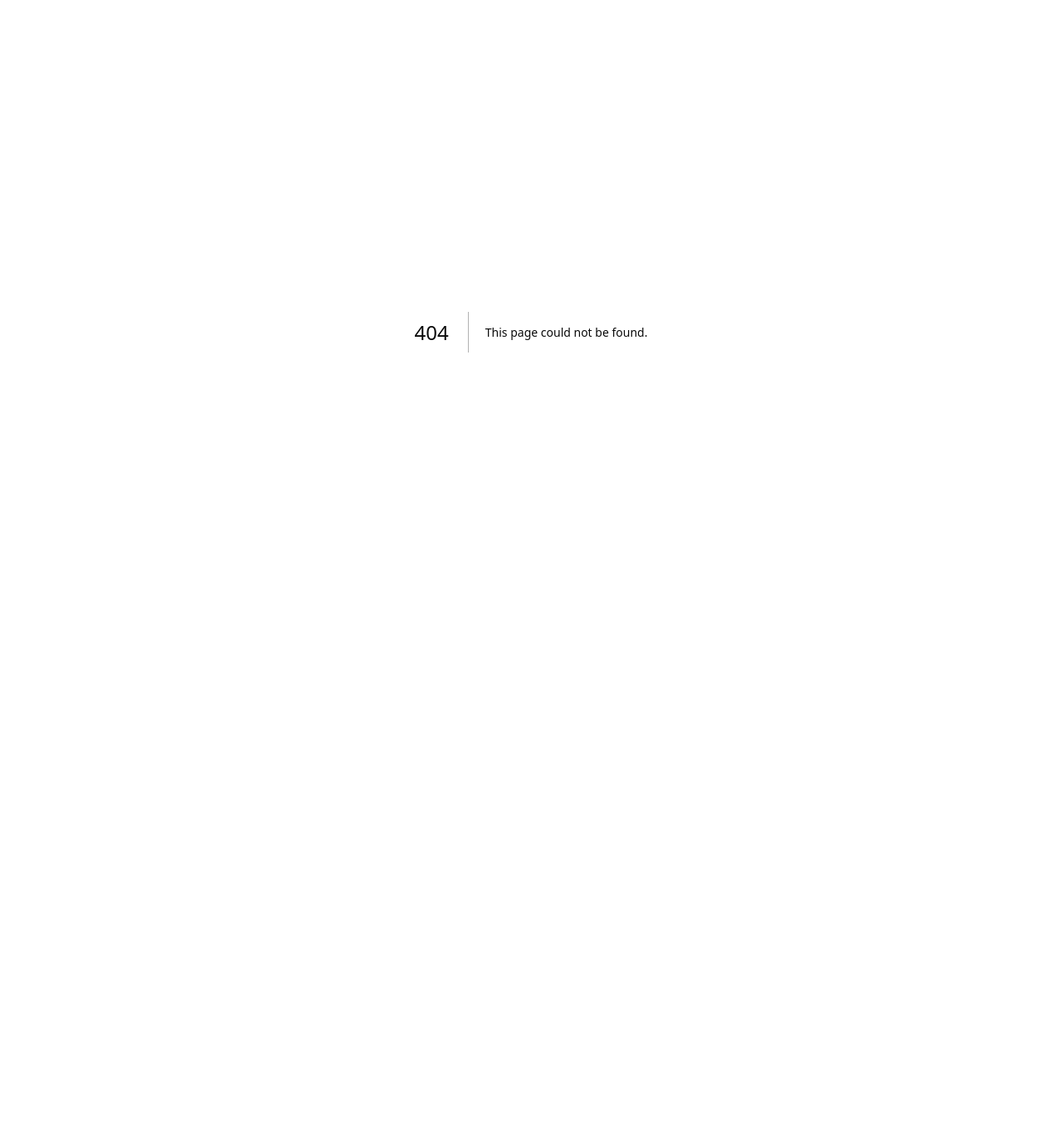
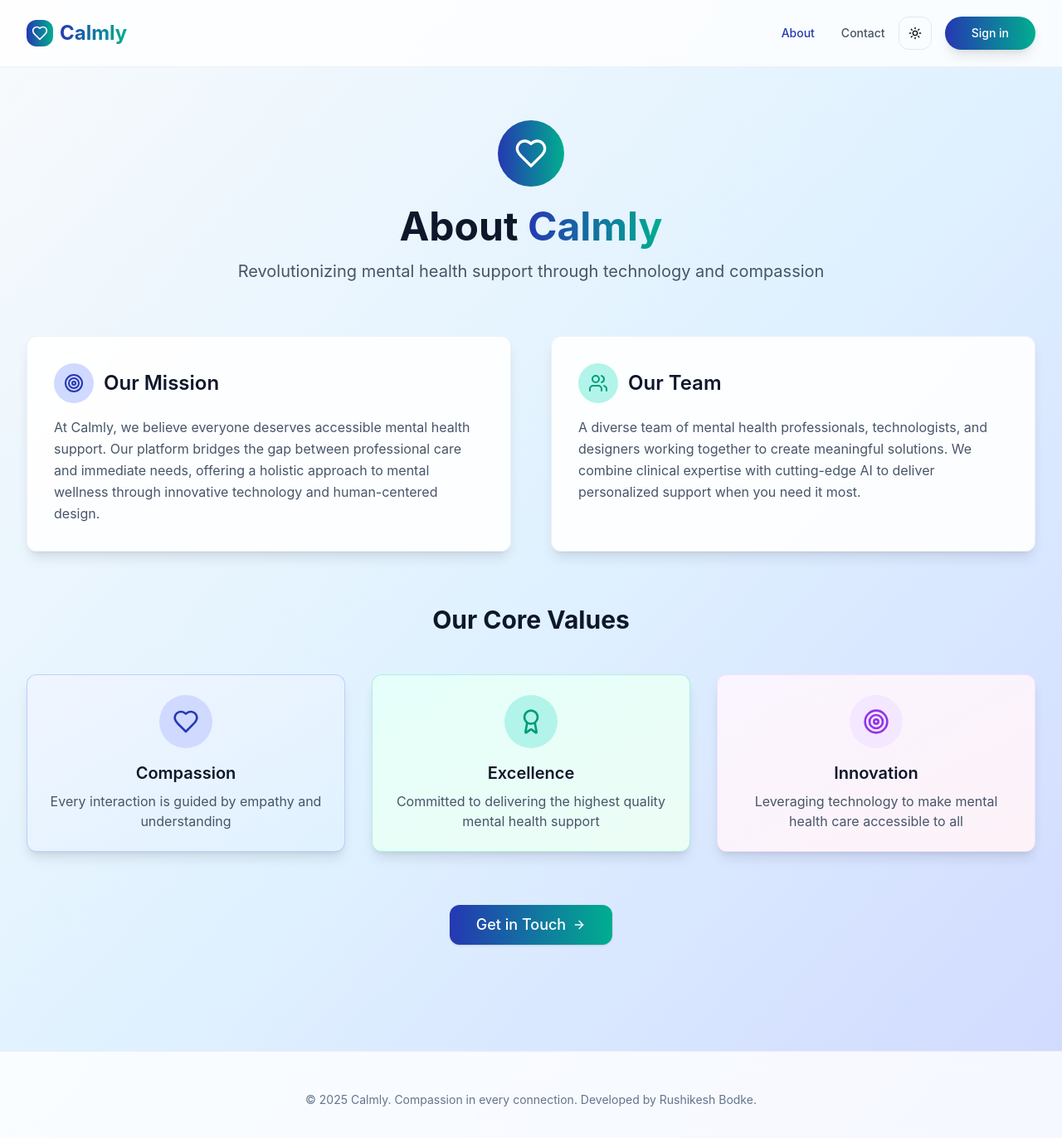
Before and after one commit to rushikesh254/Calmly, a Next.js app in the folder client/: page /about in a window 1280 px wide. Before the commit this address had no page. Shown: the top 1372 px of the page at 83% size. Before the commit the page ends 800 px from the top, so only its background shows below. Built offline with nearby package versions, Linux system fonts and the light colour scheme.

Commit message:
about page created

```diff
--- /dev/null
+++ b/client/app/about/page.js
@@ -0,0 +1,174 @@
+/**
+ * Modern About Page for Calmly Mental Health Platform
+ * @author Rushikesh Bodke
+ */
+import { Button } from "@/components/ui/button";
+import { Card } from "@/components/ui/card";
+import { ThemeToggle } from "@/components/theme-toggle";
+import { Heart, Users, Target, Award, ArrowRight } from "lucide-react";
+import Link from "next/link";
+
+export default function AboutPage() {
+	return (
+		<div className="min-h-dvh bg-gradient-to-br from-slate-50 via-blue-50 to-indigo-100 dark:from-slate-900 dark:via-slate-800 dark:to-slate-900">
+			{/* Header */}
+			<header className="sticky top-0 z-50 bg-white/80 dark:bg-slate-900/80 backdrop-blur-md border-b border-slate-200/60 dark:border-slate-700/60">
+				<nav className="max-w-7xl mx-auto px-4 sm:px-6 lg:px-8">
+					<div className="flex justify-between items-center h-20">
+						<Link href="/" className="flex items-center space-x-2 group">
+							<div className="w-8 h-8 bg-gradient-to-r from-indigo-600 to-teal-500 rounded-lg flex items-center justify-center">
+								<Heart className="w-5 h-5 text-white" />
+							</div>
+							<span className="text-2xl font-bold bg-gradient-to-r from-indigo-600 to-teal-500 bg-clip-text text-transparent transition-all duration-300 group-hover:from-indigo-700 group-hover:to-teal-600">
+								Calmly
+							</span>
+						</Link>
+						<div className="flex items-center space-x-4">
+							<nav className="hidden md:flex items-center space-x-8">
+								<Link
+									href="/about"
+									className="text-sm font-medium text-indigo-600 dark:text-indigo-400 hover:text-indigo-700 dark:hover:text-indigo-300 transition-colors duration-300">
+									About
+								</Link>
+								<Link
+									href="/contact"
+									className="text-sm font-medium text-slate-600 dark:text-slate-300 hover:text-indigo-600 dark:hover:text-indigo-400 transition-colors duration-300">
+									Contact
+								</Link>
+							</nav>
+							<ThemeToggle />
+							<Button
+								asChild
+								className="rounded-full px-8 bg-gradient-to-r from-indigo-600 to-teal-500 text-white hover:from-indigo-700 hover:to-teal-600 transition-all transform hover:scale-105 shadow-lg hover:shadow-indigo-200/40">
+								<Link href="/signin">Sign in</Link>
+							</Button>
+						</div>
+					</div>
+				</nav>
+			</header>
+
+			{/* Main Content */}
+			<main className="max-w-7xl mx-auto px-4 sm:px-6 lg:px-8 py-16">
+				<div className="text-center mb-16">
+					<div className="w-20 h-20 bg-gradient-to-r from-indigo-600 to-teal-500 rounded-full flex items-center justify-center mx-auto mb-6">
+						<Heart className="w-10 h-10 text-white" />
+					</div>
+					<h2 className="text-4xl md:text-5xl font-bold text-slate-900 dark:text-white mb-4">
+						About{" "}
+						<span className="bg-gradient-to-r from-indigo-600 to-teal-500 bg-clip-text text-transparent">
+							Calmly
+						</span>
+					</h2>
+					<p className="text-xl text-slate-600 dark:text-slate-300 max-w-3xl mx-auto">
+						Revolutionizing mental health support through technology and
+						compassion
+					</p>
+				</div>
+
+				<div className="grid md:grid-cols-2 gap-12 mb-16">
+					<Card className="p-8 bg-white/90 dark:bg-slate-800/90 backdrop-blur-sm border border-slate-200/60 dark:border-slate-700/60 hover:border-indigo-200/80 dark:hover:border-indigo-600/80 hover:shadow-2xl transition-all duration-300 hover:-translate-y-2">
+						<div className="flex items-center space-x-3 mb-4">
+							<div className="w-12 h-12 bg-indigo-100 dark:bg-indigo-900/50 rounded-full flex items-center justify-center">
+								<Target className="w-6 h-6 text-indigo-600 dark:text-indigo-400" />
+							</div>
+							<h3 className="text-2xl font-semibold text-slate-900 dark:text-white">
+								Our Mission
+							</h3>
+						</div>
+						<p className="text-slate-600 dark:text-slate-300 leading-relaxed">
+							At Calmly, we believe everyone deserves accessible mental health
+							support. Our platform bridges the gap between professional care
+							and immediate needs, offering a holistic approach to mental
+							wellness through innovative technology and human-centered design.
+						</p>
+					</Card>
+
+					<Card className="p-8 bg-white/90 dark:bg-slate-800/90 backdrop-blur-sm border border-slate-200/60 dark:border-slate-700/60 hover:border-indigo-200/80 dark:hover:border-indigo-600/80 hover:shadow-2xl transition-all duration-300 hover:-translate-y-2">
+						<div className="flex items-center space-x-3 mb-4">
+							<div className="w-12 h-12 bg-teal-100 dark:bg-teal-900/50 rounded-full flex items-center justify-center">
+								<Users className="w-6 h-6 text-teal-600 dark:text-teal-400" />
+							</div>
+							<h3 className="text-2xl font-semibold text-slate-900 dark:text-white">
+								Our Team
+							</h3>
+						</div>
+						<p className="text-slate-600 dark:text-slate-300 leading-relaxed">
+							A diverse team of mental health professionals, technologists, and
+							designers working together to create meaningful solutions. We
+							combine clinical expertise with cutting-edge AI to deliver
+							personalized support when you need it most.
+						</p>
+					</Card>
+				</div>
+
+				{/* Values Section */}
+				<div className="mb-16">
+					<h3 className="text-3xl font-bold text-center text-slate-900 dark:text-white mb-12">
+						Our Core Values
+					</h3>
+					<div className="grid grid-cols-1 md:grid-cols-3 gap-8">
+						<Card className="p-6 bg-gradient-to-br from-indigo-50 to-blue-50 dark:from-indigo-900/20 dark:to-blue-900/20 border border-indigo-200/60 dark:border-indigo-700/60 text-center">
+							<div className="w-16 h-16 bg-indigo-100 dark:bg-indigo-900/50 rounded-full flex items-center justify-center mx-auto mb-4">
+								<Heart className="w-8 h-8 text-indigo-600 dark:text-indigo-400" />
+							</div>
+							<h4 className="text-xl font-semibold text-slate-900 dark:text-white mb-2">
+								Compassion
+							</h4>
+							<p className="text-slate-600 dark:text-slate-300">
+								Every interaction is guided by empathy and understanding
+							</p>
+						</Card>
+
+						<Card className="p-6 bg-gradient-to-br from-teal-50 to-emerald-50 dark:from-teal-900/20 dark:to-emerald-900/20 border border-teal-200/60 dark:border-teal-700/60 text-center">
+							<div className="w-16 h-16 bg-teal-100 dark:bg-teal-900/50 rounded-full flex items-center justify-center mx-auto mb-4">
+								<Award className="w-8 h-8 text-teal-600 dark:text-teal-400" />
+							</div>
+							<h4 className="text-xl font-semibold text-slate-900 dark:text-white mb-2">
+								Excellence
+							</h4>
+							<p className="text-slate-600 dark:text-slate-300">
+								Committed to delivering the highest quality mental health
+								support
+							</p>
+						</Card>
+
+						<Card className="p-6 bg-gradient-to-br from-purple-50 to-pink-50 dark:from-purple-900/20 dark:to-pink-900/20 border border-purple-200/60 dark:border-purple-700/60 text-center">
+							<div className="w-16 h-16 bg-purple-100 dark:bg-purple-900/50 rounded-full flex items-center justify-center mx-auto mb-4">
+								<Target className="w-8 h-8 text-purple-600 dark:text-purple-400" />
+							</div>
+							<h4 className="text-xl font-semibold text-slate-900 dark:text-white mb-2">
+								Innovation
+							</h4>
+							<p className="text-slate-600 dark:text-slate-300">
+								Leveraging technology to make mental health care accessible to
+								all
+							</p>
+						</Card>
+					</div>
+				</div>
+
+				<div className="text-center">
+					<Button
+						size="lg"
+						className="bg-gradient-to-r from-indigo-600 to-teal-500 text-white hover:from-indigo-700 hover:to-teal-600 px-8 py-4 text-lg"
+						asChild>
+						<Link href="/contact" className="flex items-center">
+							Get in Touch
+							<ArrowRight className="ml-2 w-5 h-5" />
+						</Link>
+					</Button>
+				</div>
+			</main>
+
+			{/* Footer */}
+			<footer className="border-t border-slate-200/60 dark:border-slate-700/60 bg-white/80 dark:bg-slate-900/80 backdrop-blur-md mt-16">
+				<div className="max-w-7xl mx-auto px-4 sm:px-6 lg:px-8 py-12">
+					<div className="text-center text-slate-500 dark:text-slate-400 text-sm">
+						© 2025 Calmly. Compassion in every connection. Developed by
+						Rushikesh Bodke.
+					</div>
+				</div>
+			</footer>
+		</div>
+	);
+}
```
